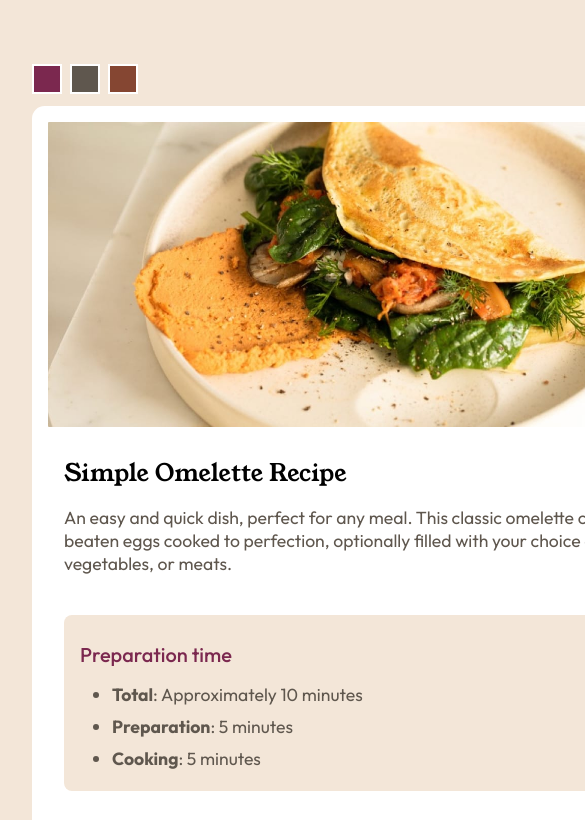
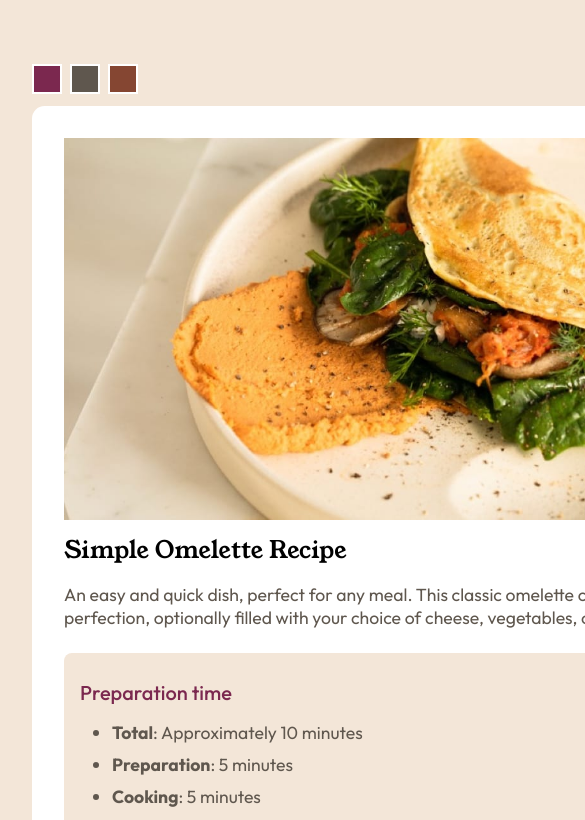
Before and after one commit to motuncoded/Recipe-page, a website built with Vite: page index.html in a window 390 px wide. Shown: the top 820 px of the page, 585 px wide, since content can reach past the window. Built offline with nearby package versions, Linux system fonts and the light colour scheme.

Commit message:
fix: manage responiveness

```diff
--- a/style.css
+++ b/style.css
@@ -181,30 +181,7 @@ thead {
   border-bottom: none;
 }
 
-@media screen and (max-width: 800px) {
-  .container {
-    padding:1rem ;
-   max-width: 700px;
-   width: (100% -1rem);
-  }
 
-  .img-container img {
-    border-radius: 1px;
-  }
-  .ingredient-container,
-  .instruction-container,
-  .recipe-container,
-  .nutrition-container {
-    padding: 1rem;
-  }
-  .preparation-container {
-    margin: 1rem;
-  }
-
-  .hr {
-    margin: 0 1rem;
-  }
-}
 @media screen and (max-width:375px) {
   .container {
     margin: 0 -2rem ;
```
